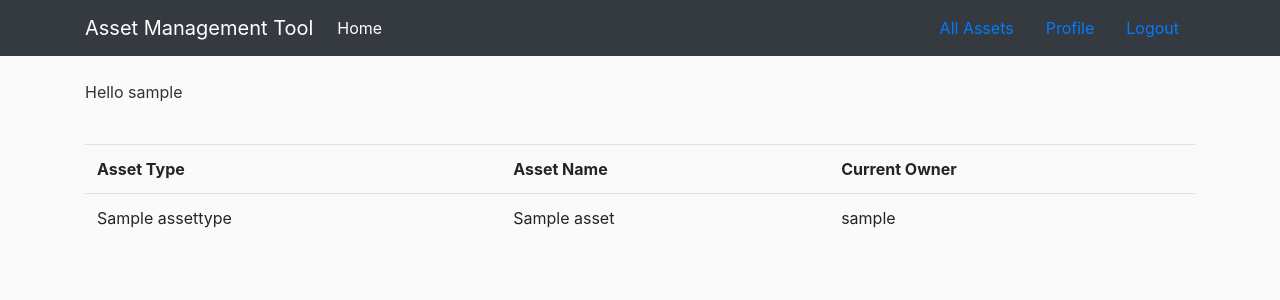
After one commit to tiwari1302/assetMgmt, a Django app: page /assetAdmin/ in a window 1280 px wide. The commit adds this page. Shown: the top 300 px of the page. Run offline with Django 4.2, Linux system fonts and the light colour scheme; a user stored in the database is signed in; tables that the repository leaves empty hold one stand-in row (values such as "Sample post"); some libraries are stand-ins or nearby versions.

Commit message:
superuser AssetListView created

```diff
--- a/assetMgmt/urls.py
+++ b/assetMgmt/urls.py
@@ -16,11 +16,12 @@ Including another URLconf
 from django.contrib import admin
 from django.contrib.auth import views as auth_views
 from django.urls import path, include
-from assets.views import register, profile, assets, home
+from assets.views import register, profile, assets, home, adminAssetView
 
 urlpatterns = [
     path('home/', home, name='home'),
     path('assets/', assets, name='assets'),
+    path('assetAdmin/', adminAssetView, name='assetsAdmin'),
     path('register/', register, name='register'),
     path('login/', auth_views.LoginView.as_view(template_name='assets/login.html'), name='login'),
     path('logout/', auth_views.LogoutView.as_view(template_name='assets/logout.html'), name='logout'),
--- /dev/null
+++ b/assets/templates/assets/assetAdmin.html
@@ -0,0 +1,21 @@
+{% extends "assets/base.html" %}
+{% block content %}
+    <div class="container">
+        <p>Hello {{ request.user }}</p>
+    </br>
+            <table class="table">
+                <tr>
+                    <th>Asset Type</th>
+                    <th>Asset Name</th>
+                    <th>Current Owner</th>
+                </tr>
+                    {% for asset in assets %}
+                    <tr>
+                        <td>{{ asset.asset_type }}</td>
+                        <td>{{ asset.asset_name }}</td>
+                        <td>{{ asset.currentOwner }}</td>
+                    </tr>
+                    {% endfor %}
+            </table>
+    </div>
+{% endblock content%}
--- a/assets/templates/assets/base.html
+++ b/assets/templates/assets/base.html
@@ -32,11 +32,14 @@
                             </div>
 
                             {% if user.is_authenticated %}
-                                <a class="nav-item nav-link" href="{% url 'profile' %}">Profile</a>
-                                <a class="nav-item nav-link" href="{% url 'logout' %}">Logout</a>
+                                {% if request.user.is_superuser %}
+                                    <a class="nav-item nav-link active" href="{% url 'assetsAdmin' %}">All Assets</a>
+                                {% endif %}
+                                <a class="nav-item nav-link active" href="{% url 'profile' %}">Profile</a>
+                                <a class="nav-item nav-link active" href="{% url 'logout' %}">Logout</a>
                                 {% else %}
-                                <a class="nav-item nav-link" href="{% url 'login' %}">Login</a>
-                                <a class="nav-item nav-link" href="{% url 'register' %}">Register</a>
+                                <a class="nav-item nav-link active" href="{% url 'login' %}">Login</a>
+                                <a class="nav-item nav-link active" href="{% url 'register' %}">Register</a>
                             {% endif %}
                         </div>
                 </div>
--- a/assets/templates/assets/login.html
+++ b/assets/templates/assets/login.html
@@ -1,6 +1,7 @@
 {% extends "assets/base.html" %}
 {% load crispy_forms_tags %}
 {% block content %}
+    <div class="container">
         <div class="content-section">
             <form method="POST">
                 {% csrf_token %}
@@ -19,4 +20,5 @@
                 </small>
             </div>
         </div>
+    </div>
 {% endblock content%}
--- a/assets/views.py
+++ b/assets/views.py
@@ -1,7 +1,7 @@
 from django.views.generic import ListView, DetailView, CreateView, UpdateView, DeleteView, RedirectView
 from django.shortcuts import render, get_object_or_404
 # from django.contrib.auth.models import User
-from django.contrib.auth.decorators import login_required
+from django.contrib.auth.decorators import login_required, user_passes_test
 from .models import asset, assetType, User
 from .forms import UserRegisterForm, UserUpdateForm
 from django.contrib.auth.mixins import LoginRequiredMixin, UserPassesTestMixin
@@ -13,7 +13,15 @@ from django.contrib import messages
 
 # Create your views here.
 
-@login_required
+@user_passes_test(lambda u: u.is_superuser)
+def adminAssetView(request):
+    context = {
+        'assets': asset.objects.all(),
+    }
+    return render(request, 'assets/assetAdmin.html', context)
+
+# @login_required
+@user_passes_test(lambda u: u.is_active)
 def assets(request):
     # user = request.user
     # print(user)
@@ -65,8 +73,3 @@ def profile(request):
         # 'p_form': p_form,
     }
     return render(request, 'assets/profile.html', context)
-# class AssetTypeListView(ListView):
-#     model = assetType
-#     template_name = ''
-#     context_object_name = 'types'
-#     paginate_by = 5
```
Also changed, not shown: assets/templates/assets/logout.html (+7 -7 lines).
